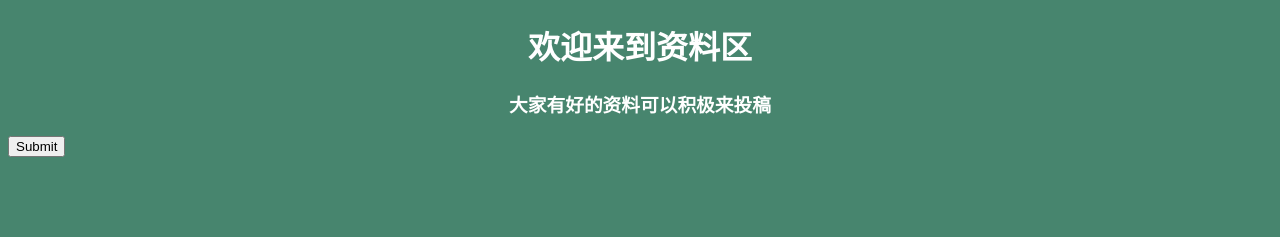
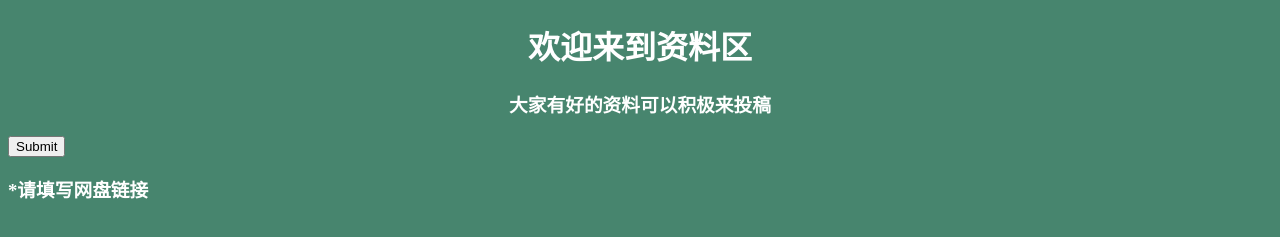
Before and after one commit to zxxtlh/zxxtlh.github.io, a plain HTML site: page data.html in a window 1280 px wide. Shown: the part 121-358 px from the top of the page. Drawn offline with Linux system fonts and the light colour scheme.

Commit message:
Add files via upload

```diff
--- a/data.html
+++ b/data.html
@@ -4,6 +4,7 @@
     <meta charset="UTF-8">
     <title>资料</title>
     <link rel="stylesheet" href="优化.css">
+    <link rel="icon" href="logo.ico">
 </head>
 <body>
 <div class="nav">
@@ -18,5 +19,6 @@
 <form action="mailto:hzh_tuling@163.com" enctype="text/plain">
     <input type="submit">
 </form>
+<h3>*请填写网盘链接</h3>
 </body>
 </html>
```
Also changed, not shown: index.html (+1 -0 lines), logo.ico (added).
